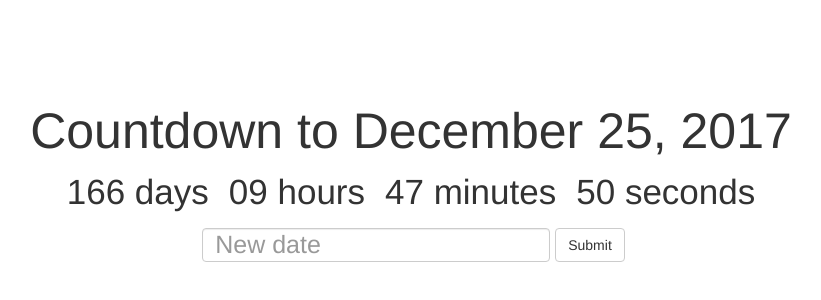
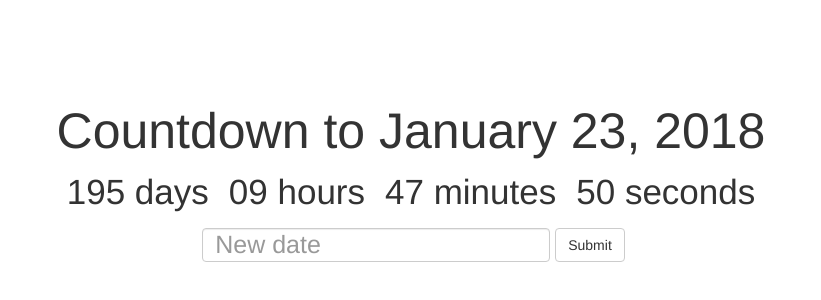
Before and after one commit to MaximMishchenko/countdownChamp, a React (Create React App) app: page / in a window 1280 px wide. Shown: the part 160-460 px from the top of the page, without its empty margins (229-1050 px from the left). Built offline with nearby package versions, Linux system fonts and the light colour scheme.

Commit message:
fixed empty form

```diff
--- a/src/App.jsx
+++ b/src/App.jsx
@@ -9,7 +9,7 @@ class App extends Component {
 	constructor(props) {
 		super(props)
 		this.state = {
-			deadline: 'December 25, 2017',
+			deadline: 'January 23, 2018',
 			newDeadline: ''
 		}
 
@@ -17,7 +17,7 @@ class App extends Component {
 
 	changeDeadline() {
 		this.setState({
-			deadline: this.state.newDeadline
+			deadline: this.state.newDeadline !== '' ? this.state.newDeadline : this.state.deadline
 		})
 	}
 
```
